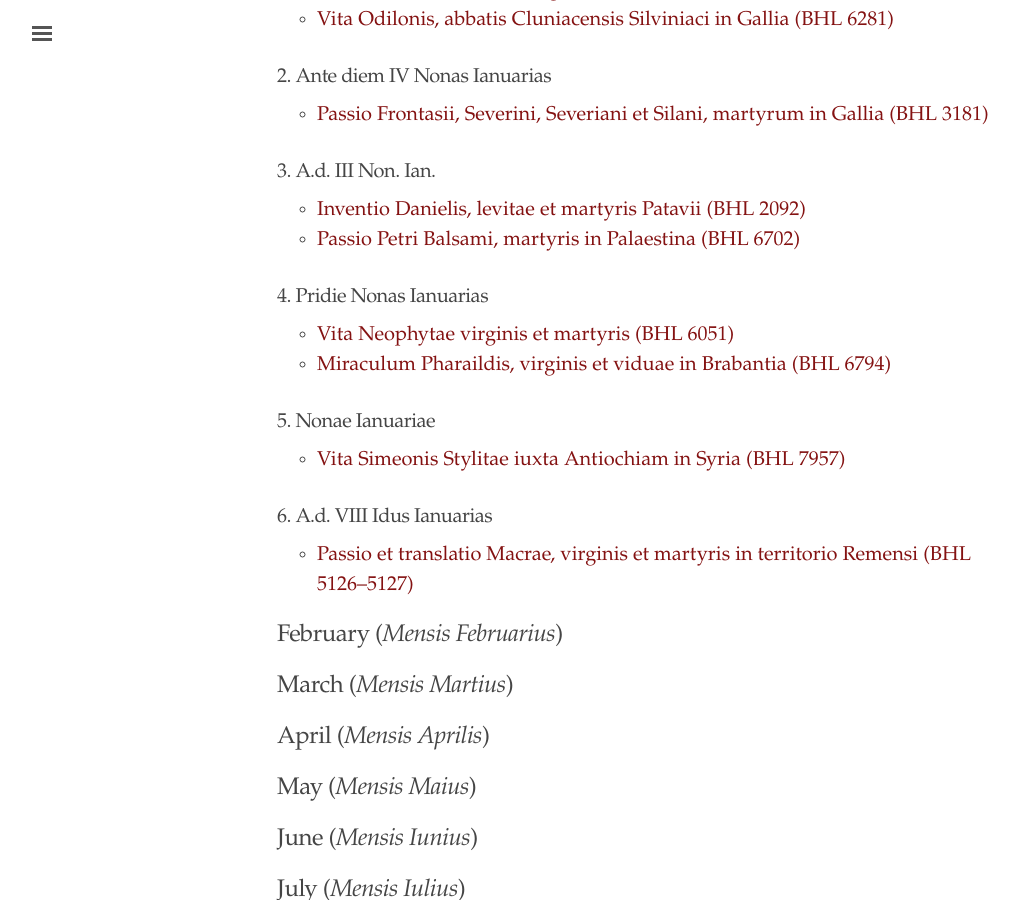
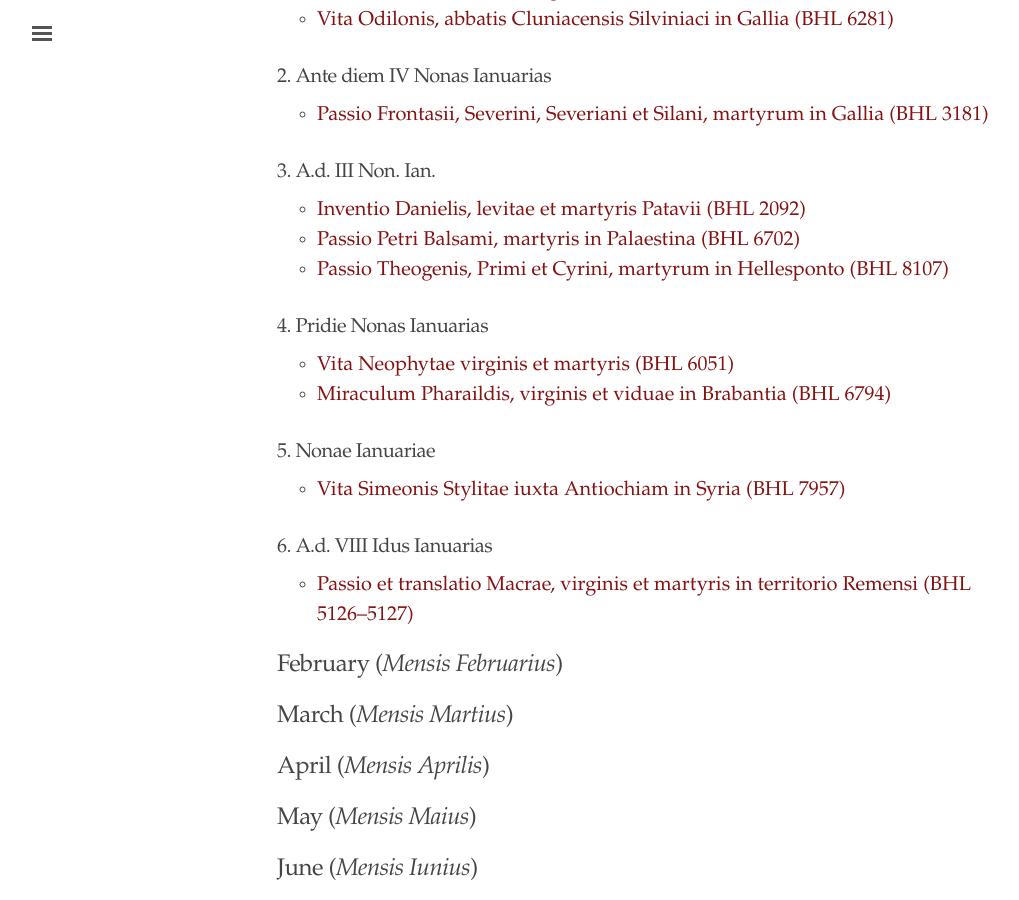
Before and after one commit to cjkoepke1/latin-hagiography, a Jekyll site: the page built from index.md, in a window 1280 px wide and 900 px high, scrolled down 708 px. Shown: the whole window, without its empty margins (3-1022 px from the left). Built offline with Jekyll 4.4.1, drawn with Linux system fonts in a browser that asks for light colours.

Commit message:
Added Passio Theogenis

```diff
--- a/index.md
+++ b/index.md
@@ -30,6 +30,7 @@ title: "Latin Hagiography"
 
 - [Inventio Danielis, levitae et martyris Patavii (BHL 2092)](https://cjkoepke1.github.io/latin-hagiography/texts/inventio-danielis/)
 - [Passio Petri Balsami, martyris in Palaestina (BHL 6702)](https://cjkoepke1.github.io/latin-hagiography/texts/passio-balsami/)
+- [Passio Theogenis, Primi et Cyrini, martyrum in Hellesponto (BHL 8107)](https://cjkoepke1.github.io/latin-hagiography/texts/passio-theogenis/)
 
 ### 4. Pridie Nonas Ianuarias
 
```
